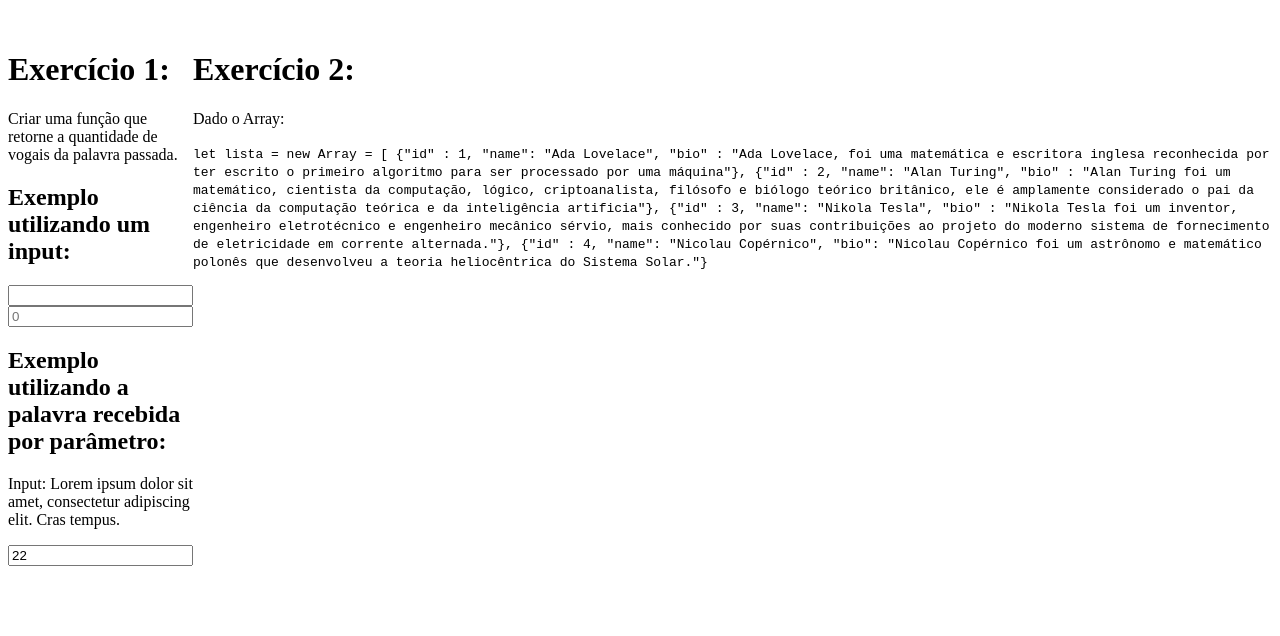
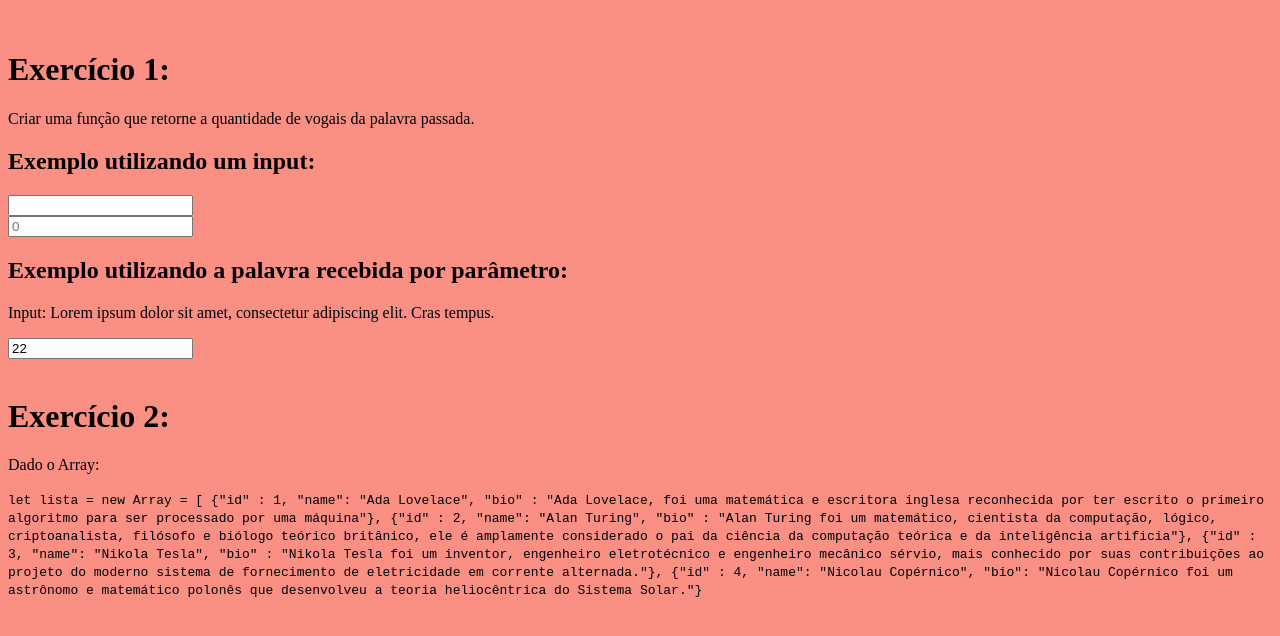
Before and after one commit to GabrielPradoC/helpperOrigins, a website built with webpack: page sprint-1/index.html in a window 1280 px wide. Built offline with nearby package versions, Linux system fonts and the light colour scheme.

Commit message:
Change sprint1 css file
Fix style to fit more divs

```diff
--- a/sprint-1/src/style.scss
+++ b/sprint-1/src/style.scss
@@ -1,5 +1,11 @@
 body{
     display: flex;
-    justify-content: center;
+    flex-direction: column;
+    align-content: center;
     margin-top: 30px;
+    flex-wrap: wrap;
+    background-color: rgb(250, 144, 132);
+    #ex2{
+        max-width: 50%;
+    }
 }
```
Also changed, not shown: sprint-1/dist/main.style.css.
